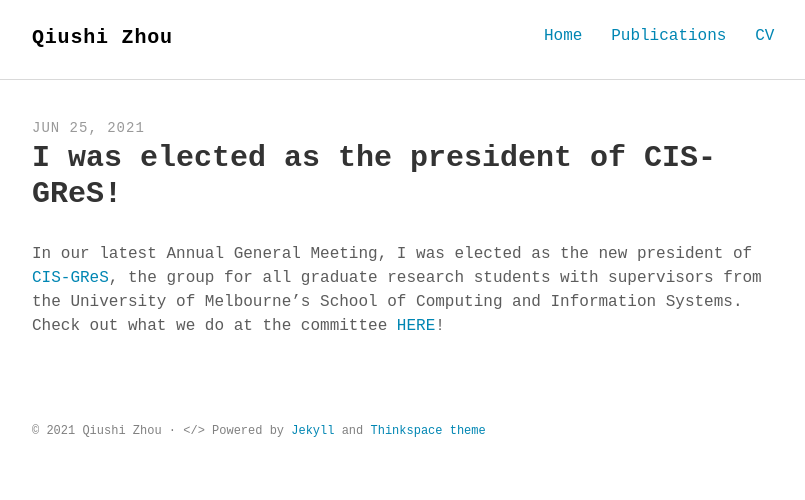
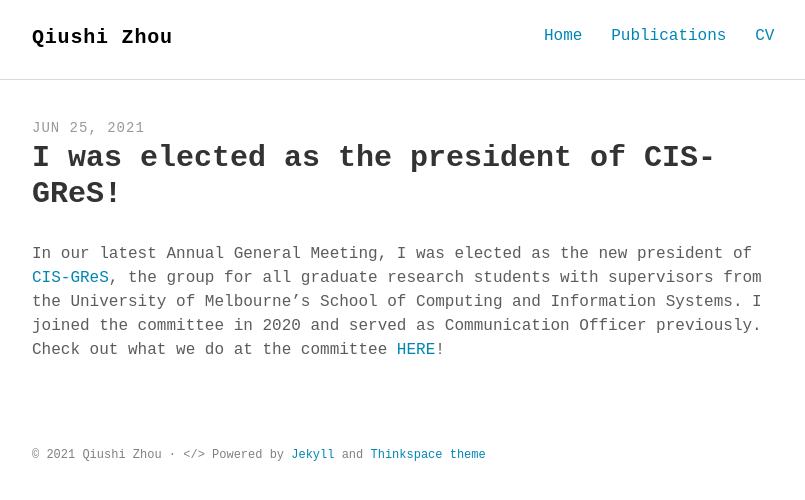
Before and after one commit to qiushi-zhou/qiushi-zhou.github.io, a Jekyll site: the page built from _posts/2021-06-25-elected-as-president-of-cis-gres.md, in a window 1280 px wide. Shown: the top 500 px of the page, without its empty margins (232-1037 px from the left). Built offline with Jekyll 4.4.1, drawn with Linux system fonts in a browser that asks for light colours; some web fonts are replaced.

Commit message:
Update 2021-06-25-elected-as-president-of-cis-gres.md

```diff
--- a/_posts/2021-06-25-elected-as-president-of-cis-gres.md
+++ b/_posts/2021-06-25-elected-as-president-of-cis-gres.md
@@ -6,4 +6,4 @@ description: ""
 keywords: ""
 ---
 
-In our latest Annual General Meeting, I was elected as the new president of <a href="https://www.cis-gres.org/"><b>CIS-GReS</b></a>, the group for all graduate research students with supervisors from the University of Melbourne's School of Computing and Information Systems. Check out what we do at the committee <a href="https://www.cis-gres.org/"><b>HERE</b></a>!
+In our latest Annual General Meeting, I was elected as the new president of <a href="https://www.cis-gres.org/"><b>CIS-GReS</b></a>, the group for all graduate research students with supervisors from the University of Melbourne's School of Computing and Information Systems. I joined the committee in 2020 and served as Communication Officer previously. Check out what we do at the committee <a href="https://www.cis-gres.org/"><b>HERE</b></a>!
```
